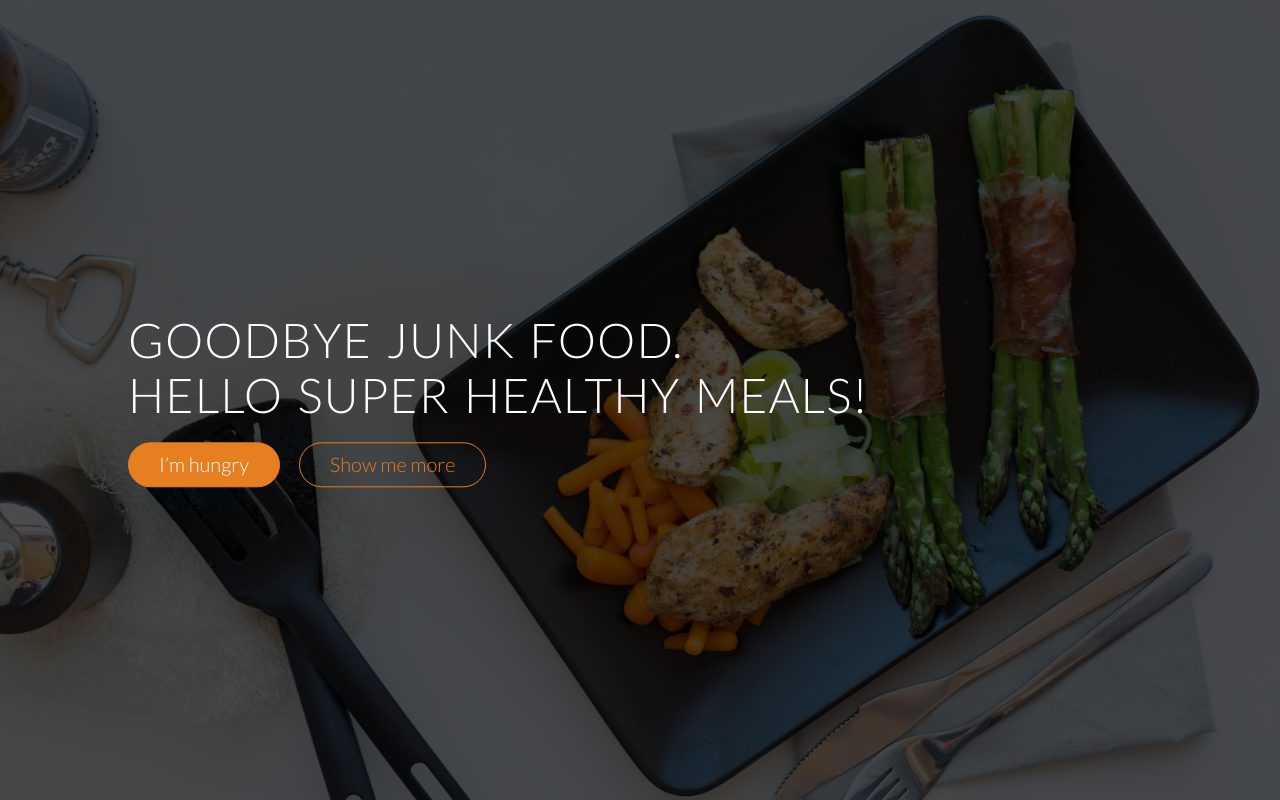
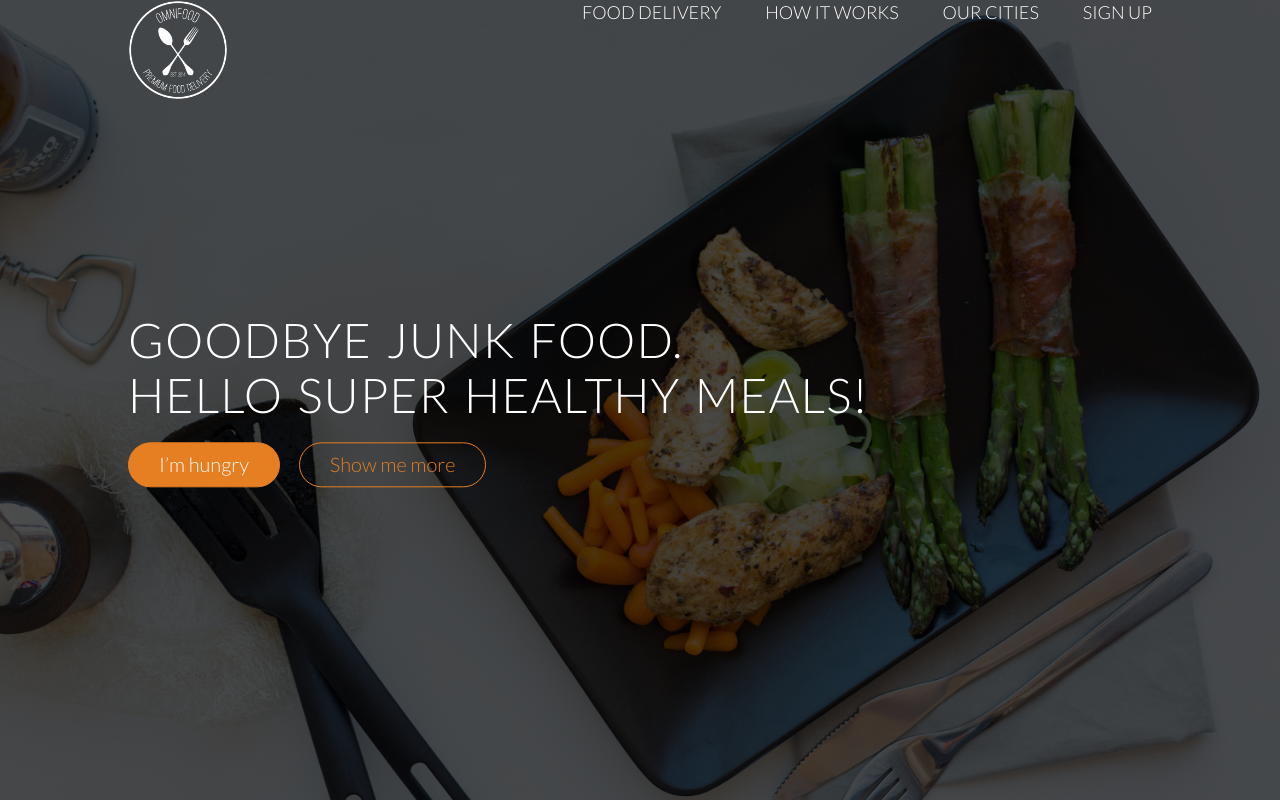
Before and after one commit to linocatucci/html5-css3-course, a PHP site: page / in a window 1280 px wide. Run offline with PHP 8.4, Linux system fonts and the light colour scheme.

Commit message:
parts of the header and navigation

```diff
--- a/index.html
+++ b/index.html
@@ -16,6 +16,18 @@
 
 <body>
     <header>
+        <nav>
+            <div class="row">
+                <img src="resources/img/logo-white.png" alt="Omnifood logo" class="logo">
+                <ul class="main-nav">
+                    <li><a href="#">Food delivery</a></li>
+                    <li><a href="#">How it works</a></li>
+                    <li><a href="#">Our cities</a></li>
+                    <li><a href="#">Sign up</a></li>
+                </ul>
+            </div>
+
+        </nav>
         <div class="hero-text-box">
             <h1>Goodbye junk food. <br>Hello super healthy meals!</h1>
             <a class="btn btn-full" href="#">I’m hungry</a>
--- a/resources/css/styles.css
+++ b/resources/css/styles.css
@@ -1,4 +1,13 @@
+/*---------------------------------------------------------------------------------*/
+
+
 /* first setup of a responsive project */
+
+
+/* no marging and padding on any element and use the border box */
+
+
+/*---------------------------------------------------------------------------------*/
 
 * {
     margin: 0;
@@ -15,13 +24,23 @@ html {
     text-rendering: optimizeLegibility;
 }
 
+
+/*---------------------------------------------------------------------------------
+
+reusable components
+/*---------------------------------------------------------------------------------*/
+
 .row {
     max-width: 1024px;
     margin: 0 auto;
 }
 
 
-/* first setup of a responsive project */
+/*---------------------------------------------------------------------------------
+HEADER /* first setup of a responsive project */
+
+
+/*---------------------------------------------------------------------------------*/
 
 header {
     background-image: linear-gradient(rgba(0, 0, 0, 0.7), rgba(0, 0, 0, 0.7)), url(img/hero.jpg);
@@ -31,8 +50,44 @@ header {
     /* viewport is 100% van het scherm */
 }
 
+.hero-text-box {
+    position: absolute;
+    width: 1024px;
+    top: 50%;
+    left: 50%;
+    transform: translate(-50%, -50%);
+    /* hierdoor wordt 50% van de height en de width naar links en naar boven verplaatst*/
+}
+
+.logo {
+    height: 100px;
+    width: auto;
+    float: left;
+}
+
+.main-nav {
+    float: right;
+    list-style: none;
+}
+
+.main-nav li {
+    display: inline-block;
+    /* to get them side by side and with margin */
+    margin-left: 40px;
+}
+
+.main-nav li a {
+    color: #fff;
+    text-decoration: none;
+    text-transform: uppercase;
+    font-size: 18px;
+}
+
 
 /* door de normilize file heeft h1 heeft een margin top gekregen, dit wordt nu weggehaald */
+
+
+/* HEADINGS */
 
 h1 {
     margin-top: 0;
@@ -46,14 +101,8 @@ h1 {
     margin-bottom: 20px;
 }
 
-.hero-text-box {
-    position: absolute;
-    width: 1024px;
-    top: 50%;
-    left: 50%;
-    transform: translate(-50%, -50%);
-    /* hierdoor wordt 50% van de height en de width naar links en naar boven verplaatst*/
-}
+
+/* ---------- BUTTONS------------ */
 
 .btn:link,
 .btn:visited {
@@ -62,7 +111,7 @@ h1 {
     font-weight: 300;
     text-decoration: none;
     border-radius: 200px;
-    transition: background-color 0.2s, border 0.2s, color 0.2s;
+    transition: background-color 0.3s, border 0.3s, color 0.3s;
 }
 
 .btn-full:link,
```
